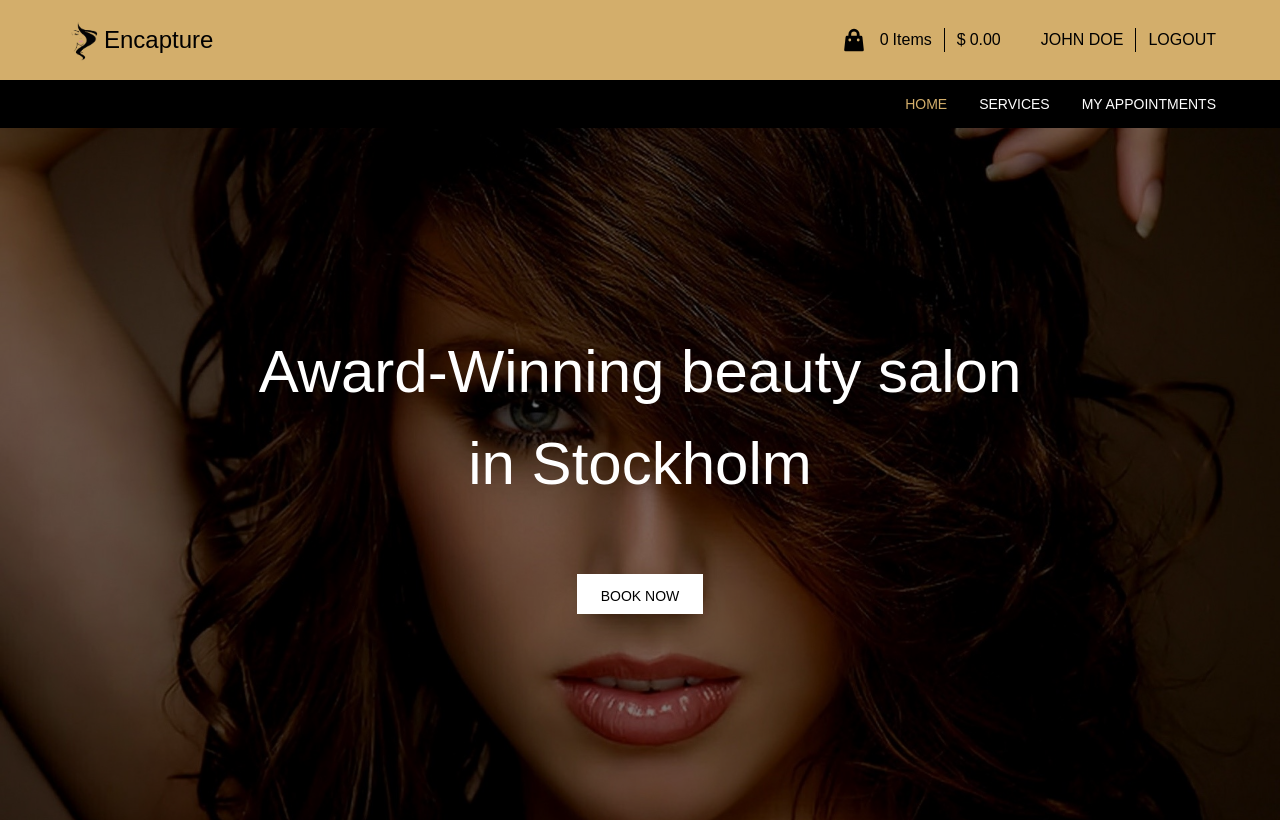
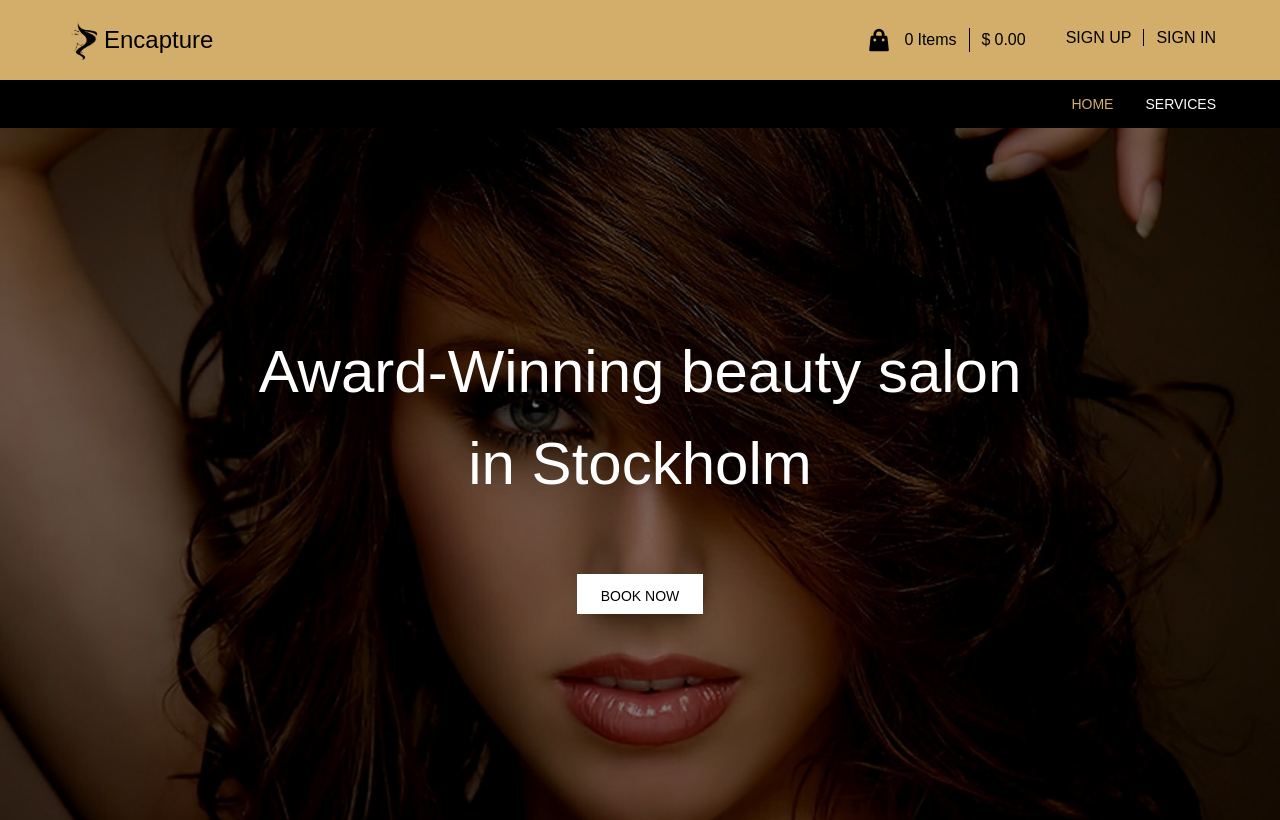
Before and after one commit to amita-roy/Appointment-booking-app-frontend, a React (Create React App) app: page / in a window 1280 px wide. Shown: the top 820 px of the page. Built offline with nearby package versions, Linux system fonts and the light colour scheme.

Commit message:
Connect header to redux store

```diff
--- a/src/container/Header.js
+++ b/src/container/Header.js
@@ -1,6 +1,8 @@
 import React, { PureComponent } from 'react';
+import { connect } from 'react-redux';
 import { NavLink, Link } from 'react-router-dom';
 import Pluralize from 'pluralize';
+import PropTypes from 'prop-types';
 
 import logoSrc from 'assets/images/logo.png';
 
@@ -15,6 +17,8 @@ class Header extends PureComponent {
 
   render() {
     const { itemCount } = this.state;
+    const { user } = this.props;
+    console.log(user);
     return (
       <div className="header">
         <div className="flex justify-between items-center px-16 bg-primary h-20">
@@ -47,8 +51,10 @@ class Header extends PureComponent {
                 <span className="ml-1">0.00</span>
               </p>
             </div>
+
+            {user ? (
               <div className="logged-in flex items-center ml-10">
-              <p className="uppercase pr-3 border-r border-black">john doe</p>
+                <p className="uppercase pr-3 border-r border-black">{user.name}</p>
                 <button
                   type="button"
                   className="uppercase pl-3  focus:outline-none"
@@ -56,7 +62,8 @@ class Header extends PureComponent {
                   logout
                 </button>
               </div>
-            <div className="logged-out ml-10 hidden">
+            ) : (
+              <div className="logged-out ml-10">
                 <NavLink
                   to="/signup"
                   exact
@@ -68,6 +75,7 @@ class Header extends PureComponent {
                   sign in
                 </NavLink>
               </div>
+            )}
           </div>
         </div>
         <div className="bg-black text-white flex justify-end items-center px-16 text-sm font-light h-12">
@@ -90,7 +98,7 @@ class Header extends PureComponent {
           <NavLink
             to="/appointments"
             exact
-            className="ml-8 uppercase"
+            className={`ml-8 uppercase ${user ? 'inline-block' : 'hidden'}`}
             activeClassName="text-primary"
           >
             my appointments
@@ -101,4 +109,10 @@ class Header extends PureComponent {
   }
 }
 
-export default Header;
+Header.propTypes = {
+  user: PropTypes.shape({ name: PropTypes.string }).isRequired,
+};
+
+const mapStateToProps = (state) => ({ user: state.auth.user });
+
+export default connect(mapStateToProps)(Header);
```
Lines whose indentation alone changed are shown as unchanged.
